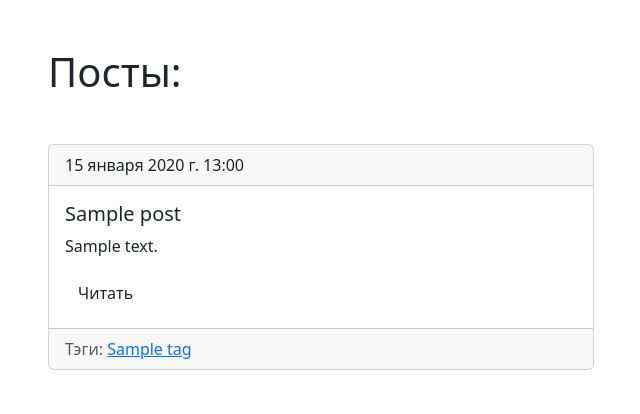
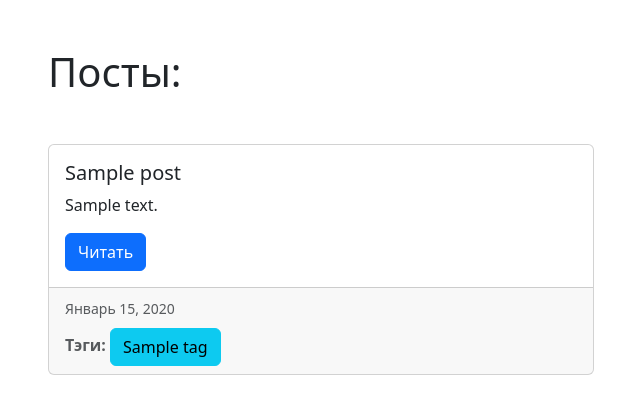
Before and after one commit to synthematik/django_blog, a Django app: page /blog/ in a window 1280 px wide. Shown: the part 57-471 px from the top of the page, without its empty margins (224-864 px from the left). Run offline with Django 4.2, Linux system fonts and the light colour scheme; tables that the repository leaves empty hold one stand-in row (values such as "Sample post").

Commit message:
Updated and improved the design of the post display

```diff
--- a/templates/blog/includes/post_card_template.html
+++ b/templates/blog/includes/post_card_template.html
@@ -1,19 +1,17 @@
-<div class="card mb-5">
-    <div class="card-header">
-        {{ post.date_pub }}
-    </div>
+<div class="card mb-4">
     <div class="card-body">
         <h5 class="card-title">{{ post.title }}</h5>
-        <p class="card-text">{{ post.body | truncatewords:15 }}</p>
-        <a href="{{ post.get_absolute_url }}" class="btn btn-lite">Читать</a>
+        <p class="card-text">{{ post.body | truncatewords:30 }}</p>
+        <a href="{{ post.get_absolute_url }}" class="btn btn-primary">Читать</a>
     </div>
 
-    <div class="card-footer text-body-secondary">
-        Тэги:
-        {% for tag in post.tags.all %}
-            <a href="{{ tag.get_absolute_url }}">{{ tag.title }}</a>
-
-        {% endfor %}
+    <div class="card-footer text-muted">
+        <small>{{ post.date_pub|date:"F d, Y" }}</small>
+        <div class="mt-2">
+            <strong>Тэги:</strong>
+            {% for tag in post.tags.all %}
+                <a href="{{ tag.get_absolute_url }}" class="btn btn-info">{{ tag.title }}</a>
+            {% endfor %}
+        </div>
     </div>
-
 </div>
```
